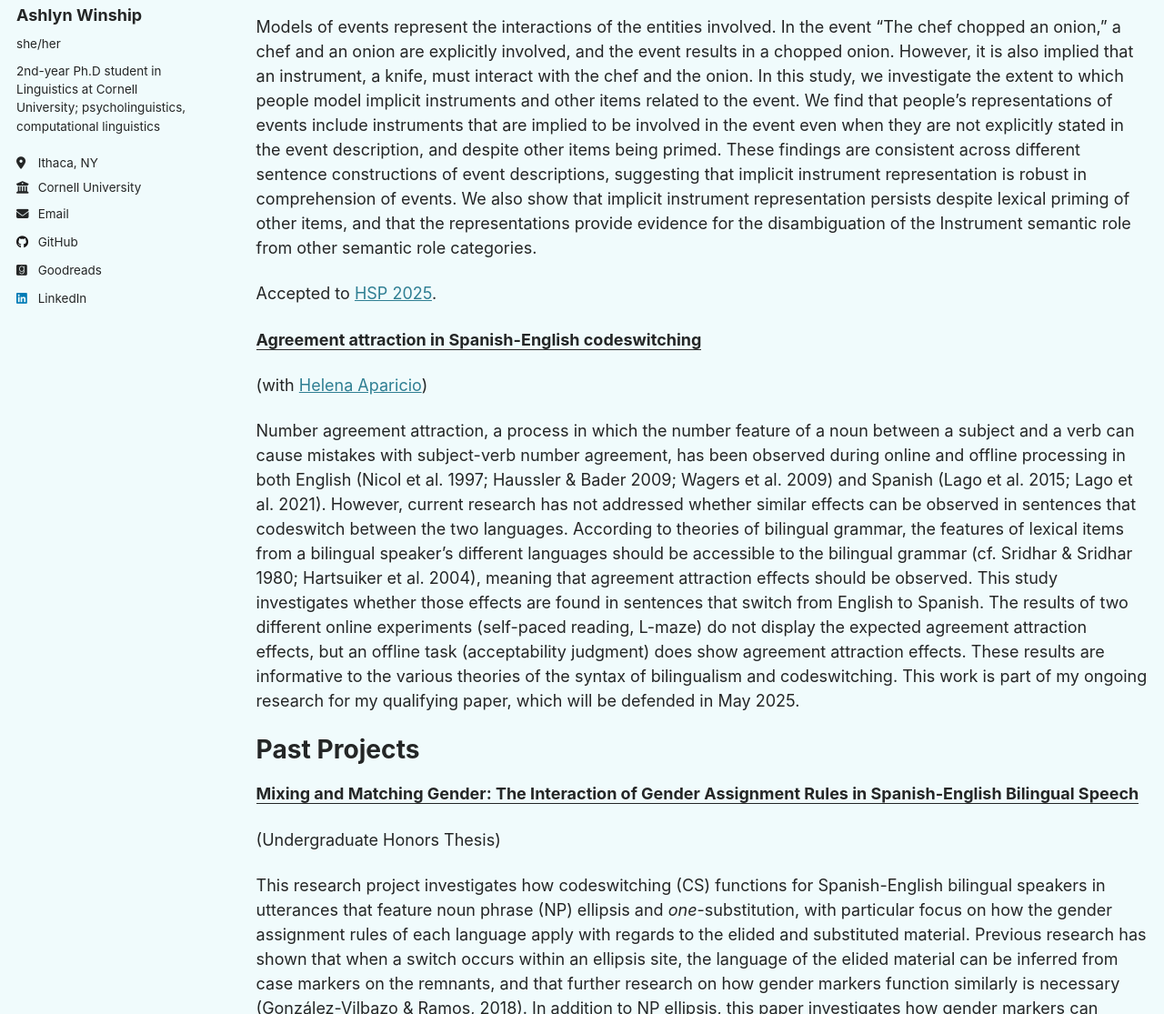
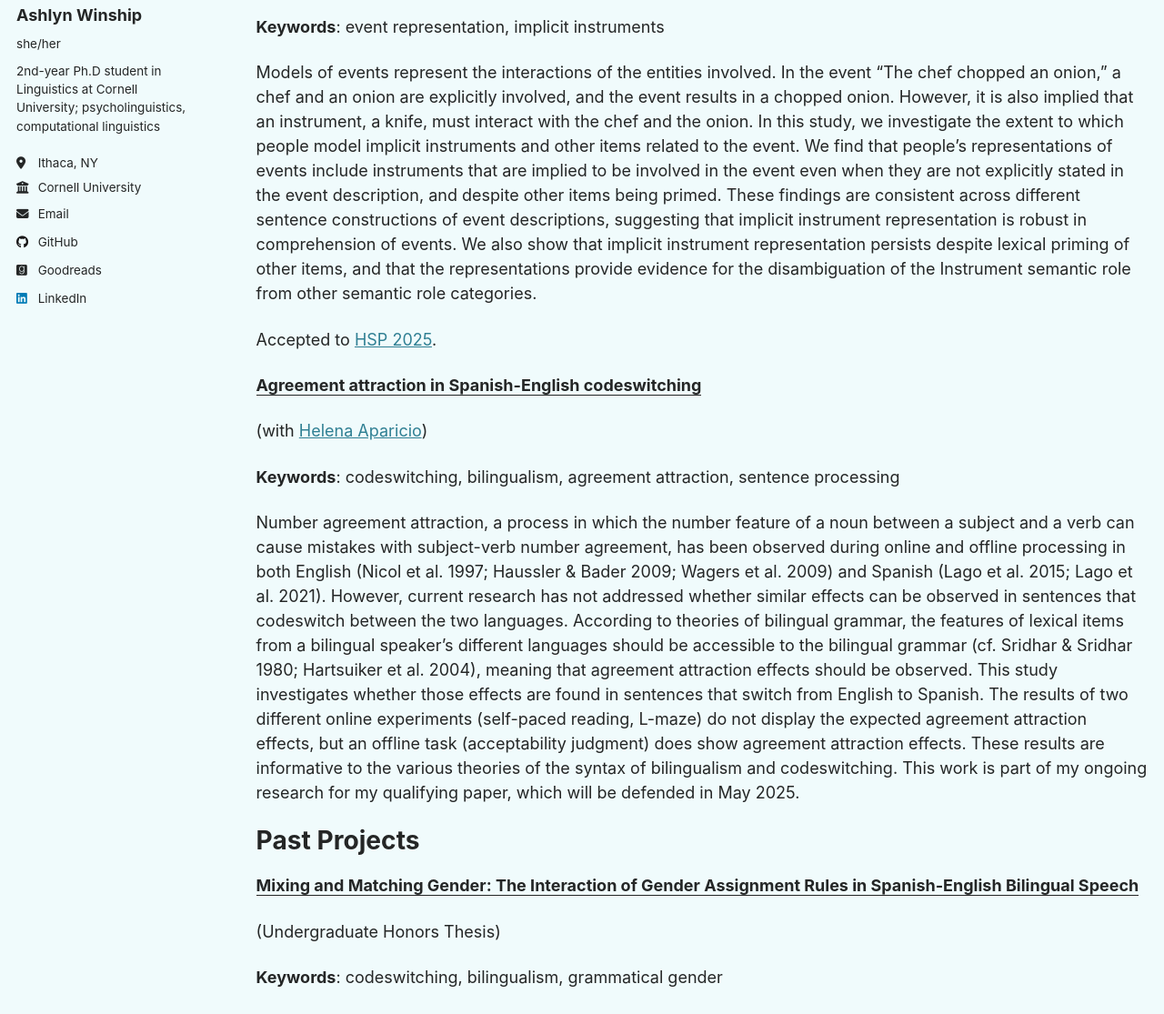
Before and after one commit to ashlynwinship/ashlynwinship.github.io, a Jekyll site: the page built from _pages/research.md, in a window 1280 px wide and 1400 px high, cut to the strip 285-1400 px from the top of the window. Shown: the whole strip at 91% size. Built offline with Jekyll 4.4.1, drawn with Linux system fonts in a browser that asks for light colours.

Commit message:
Update research.md

```diff
--- a/_pages/research.md
+++ b/_pages/research.md
@@ -10,6 +10,8 @@ author_profile: true
 
 (with <a target="_blank" rel="noopener" href="https://zander-lynch.github.io/">Zander Lynch</a>, <a target="_blank" rel="noopener" href="https://vansky.github.io/">Marten van Schijndel</a>)
 
+<b>Keywords</b>: event representation, implicit instruments
+
 Models of events represent the interactions of the entities involved. In the event “The chef chopped an onion,” a chef and an onion are explicitly involved, and the event results in a chopped onion. However, it is also implied that an instrument, a knife, must interact with the chef and the onion. In this study, we investigate the extent to which people model implicit instruments and other items related to the event. We find that people’s representations of events include instruments that are implied to be involved in the event even when they are not explicitly stated in the event description, and despite other items being primed. These findings are consistent across different sentence constructions of event descriptions, suggesting that implicit instrument representation is robust in comprehension of events. We also show that implicit instrument representation persists despite lexical priming of other items, and that the representations provide evidence for the disambiguation of the Instrument semantic role from other semantic role categories.
 
 Accepted to <a target="_blank" rel="noopener" href = "https://hsp2025.github.io/">HSP 2025</a>.
@@ -17,6 +19,8 @@ Accepted to <a target="_blank" rel="noopener" href = "https://hsp2025.github.io/
 <b><ins>Agreement attraction in Spanish-English codeswitching</ins></b>
 
 (with <a target="_blank" rel="noopener" href="https://lime-lab-cornell.github.io/HelenaWebsite/index.html">Helena Aparicio</a>)
+
+<b>Keywords</b>: codeswitching, bilingualism, agreement attraction, sentence processing
 
 Number agreement attraction, a process in which the number feature of a noun between a subject and a verb can cause mistakes with subject-verb number agreement, has been observed during online and offline processing in both English (Nicol et al. 1997; Haussler & Bader 2009; Wagers et al. 2009) and Spanish (Lago et al. 2015; Lago et al. 2021). However, current research has not addressed whether similar effects can be observed in sentences that codeswitch between the two languages. According to theories of bilingual grammar, the features of lexical items from a bilingual speaker’s different languages should be accessible to the bilingual grammar (cf. Sridhar & Sridhar 1980; Hartsuiker et al. 2004), meaning that agreement attraction effects should be observed. This study investigates whether those effects are found in sentences that switch from English to Spanish. The results of two different online experiments (self-paced reading, L-maze) do not display the expected agreement attraction effects, but an offline task (acceptability judgment) does show agreement attraction effects. These results are informative to the various theories of the syntax of bilingualism and codeswitching. This work is part of my ongoing research for my qualifying paper, which will be defended in May 2025.
 
@@ -26,6 +30,8 @@ Number agreement attraction, a process in which the number feature of a noun bet
 
 (Undergraduate Honors Thesis)
 
+<b>Keywords</b>: codeswitching, bilingualism, grammatical gender
+
 This research project investigates how codeswitching (CS) functions for Spanish-English bilingual speakers in utterances that feature noun phrase (NP) ellipsis and <em>one</em>-substitution, with particular focus on how the gender assignment rules of each language apply with regards to the elided and substituted material. Previous research has shown that when a switch occurs within an ellipsis site, the language of the elided material can be inferred from case markers on the remnants, and that further research on how gender markers function similarly is necessary (González-Vilbazo & Ramos, 2018). In addition to NP ellipsis, this paper investigates how gender markers can reveal information about the substituted material when a switch occurs within a <em>one</em>-substitution construction.
 
 This study employs an acceptability judgment survey which was designed to test bilingual speakers’ judgments of switched constructions involving NP ellipsis and <em>one</em>-substitution. The results suggest a syntactic analysis in which the remnant adjective plays an important role in assigning gender. In this analysis, the language of the elided referent is initially assumed to be the language of the antecedent. The remnant adjective signals whether the NP is marked for gender, which is represented with the privative feature [GEN]. A [GEN] marker requires that the elided NP, or referent, be marked [±FEM]; if it is not, a language switch is forced at the site, and the remnants will agree with the gender of the referent. Lack of a [GEN] marker means that the referent is not required to bear gender markers, and a language switch at the site is optional. If the elided referent is not marked [±FEM], the remnants will default to masculine markers. This analysis draws on previous investigations into CS and gender assignment, including research conducted by Merchant (2015), Valdés Kroff (2016), and Cruz (2021). The result is a set of proposed gender assignment rules which govern the syntactic structure at sites of codeswitched NP ellipsis and <em>one</em>-substitution.
```
